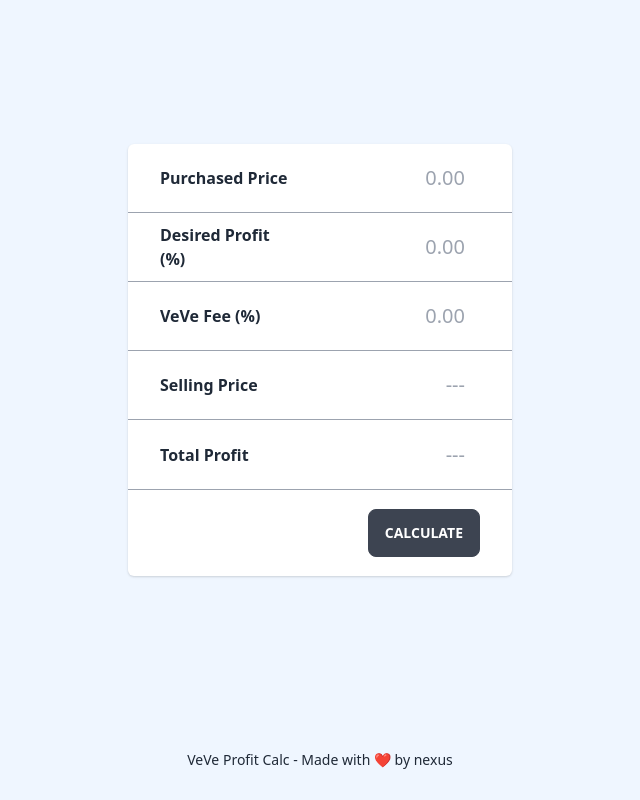
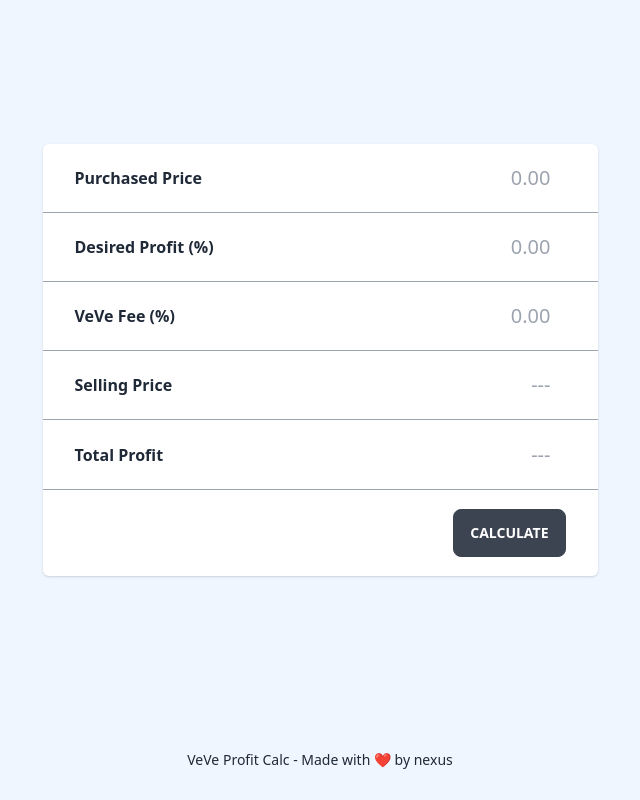
Before and after one commit to nexusque/veve-profit-calculator, a plain HTML site: page index.html in a window 1280 px wide. Shown: the whole page, without its empty margins (320-960 px from the left). Drawn offline with nearby package versions, Linux system fonts and the light colour scheme.

Commit message:
Update index.html

```diff
--- a/index.html
+++ b/index.html
@@ -13,7 +13,7 @@
   <!-- partial:index.partial.html -->
   <div class="w-screen h-screen bg-blue-50">
     <div class="flex items-center justify-center w-full px-4 md:px-0" style="height: 90%">
-      <div class="md:w-2/3 h-3/5 bg-white rounded-md overflow-hidden shadow" style="max-width: 30vw;">
+      <div class="md:w-2/3 h-3/5 bg-white rounded-md overflow-hidden shadow" style="max-width: 555px;">
         <div class="w-full h-full grid grid-rows-5">
           <div class="row-span-4 grid grid-rows-5">
             <div class="grid grid-cols-5 px-8 border-b border-gray-400">
```
